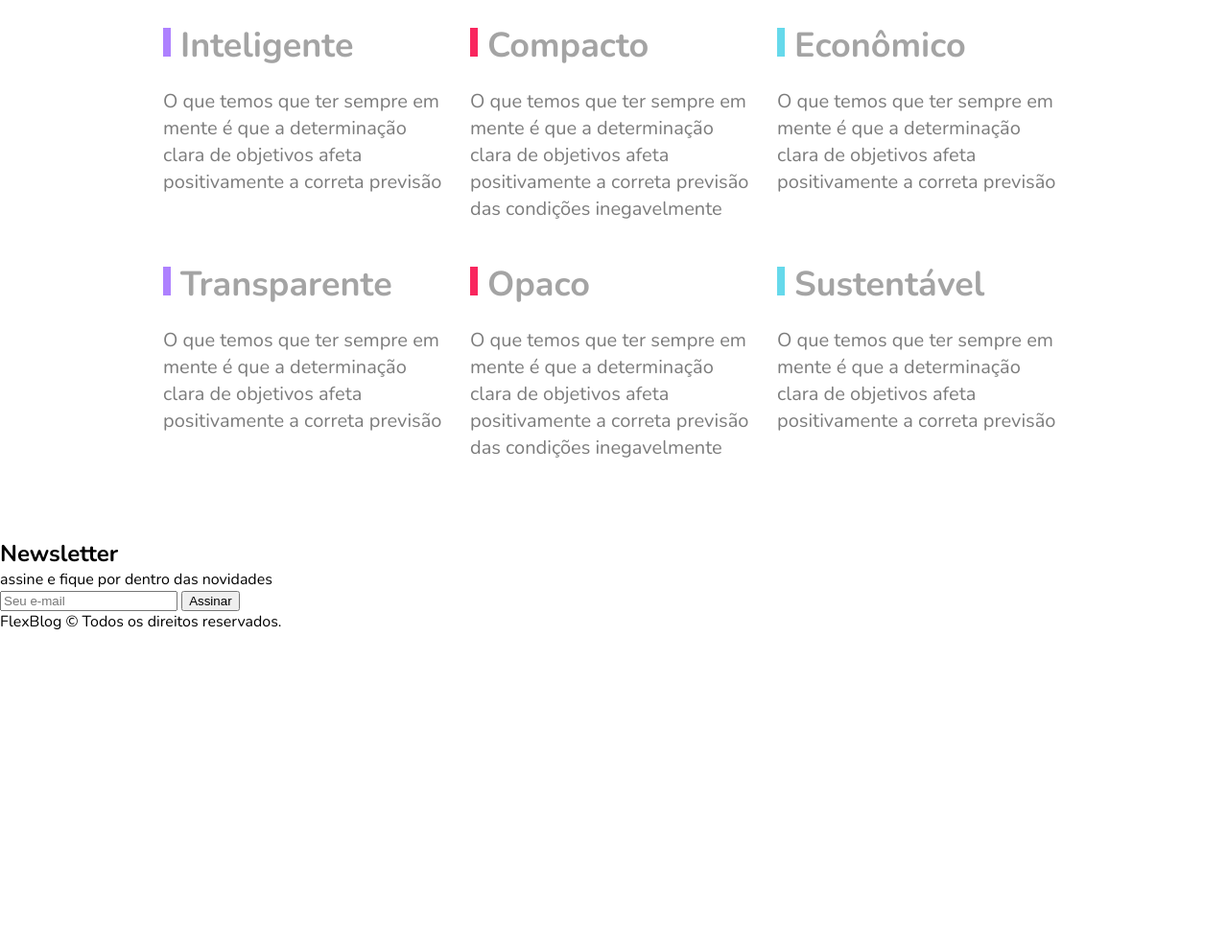
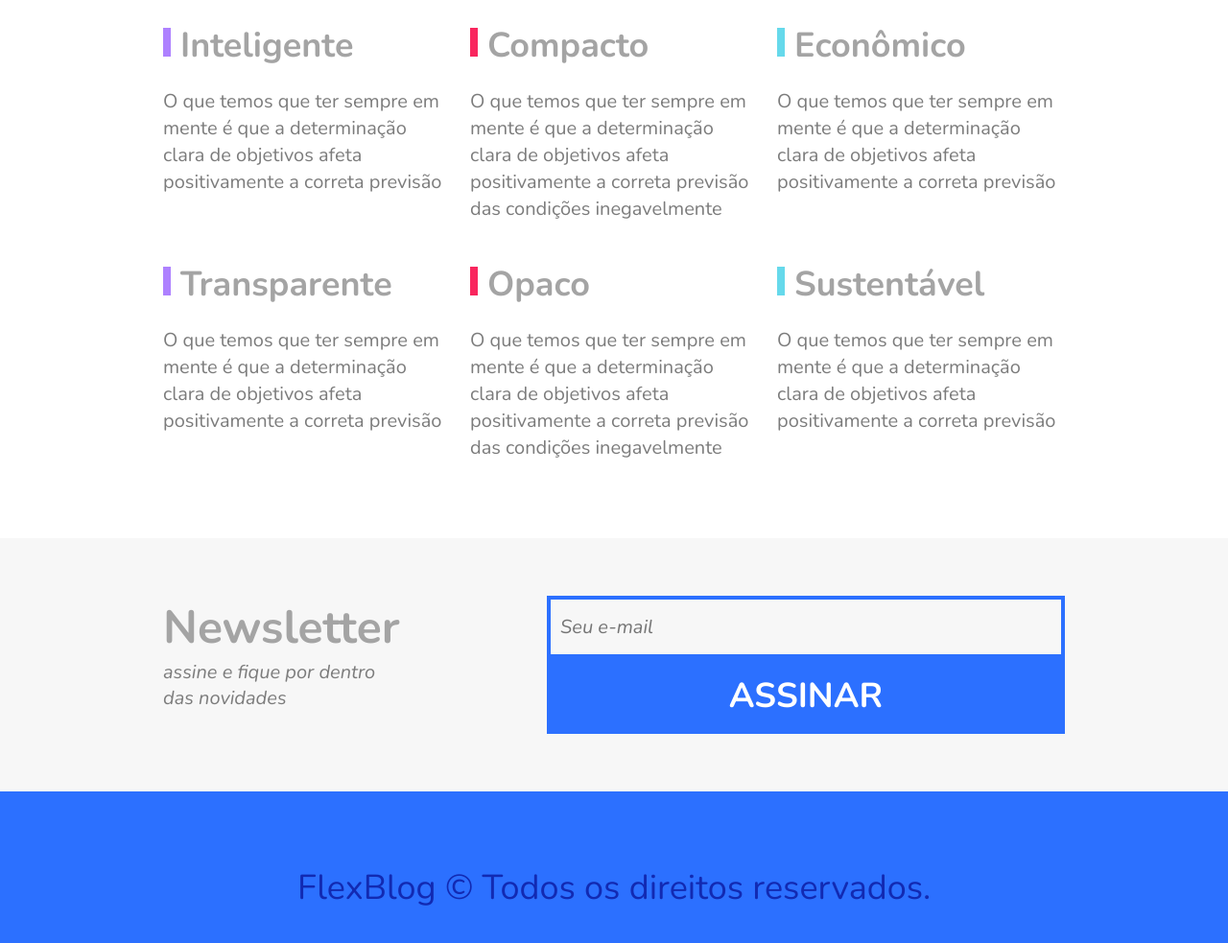
Before and after one commit to antoniodiasfilho/projeto-flexblog, a plain HTML site: page index.html in a window 1280 px wide. Shown: the part 2645-3628 px from the top of the page at 96% size. Before the commit the page ends 3304 px from the top, so only its background shows below. Drawn offline with nearby package versions, Linux system fonts and the light colour scheme.

Commit message:
projeto finalizado

```diff
--- a/estilos/style.css
+++ b/estilos/style.css
@@ -52,6 +52,7 @@ img{
 
 
 /* Menu */
+
 
 .menu-bg{
     background-color: #2c70ff;
@@ -312,3 +313,88 @@ img{
     line-height: 1.4 ;
     color: #7c7c7c;
 }
+
+
+/* Newsletter */
+
+.newsletter{
+    background-color: #f7f7f7;
+    padding: 60px calc((100% - 960px) / 2);
+    display: flex;
+    flex-wrap: wrap;
+}
+
+.newsletter-info{
+    flex: 1 1 240px;
+    margin: 0px 10px;
+}
+
+.newsletter-info h1{
+    font-size: 3em;
+    color: #a4a4a4;
+}
+
+.newsletter-info p {
+    font-size: 1.25em;
+    font-style: italic;
+    max-width: 230px;
+    color: #7c7c7c;
+    margin-bottom: 10px;
+}
+
+.newsletter-form{
+    flex: 2 1 260px;
+    margin: 0px 10px;
+    align-self: center;
+    display: flex;
+    flex-wrap: wrap;
+}
+
+.newsletter-form input{
+    flex: 3 1 260px;
+    font-size: 1.25em;
+    color: #7c7c7c;
+    font-style: italic;
+    font-family: 'Nunito', Arial, Helvetica, sans-serif;
+    border: 4px solid #2c70ff;
+    background-color: transparent;
+    padding: 15px 10px;
+    margin: 0px;
+    border-radius: 0px;
+}
+
+.newsletter-form button{
+    flex: 1 1 260px;
+    font-family: 'Nunito', Arial, Helvetica, sans-serif;
+    font-size: 2.25em;
+    font-weight: bold;
+    text-transform: uppercase;
+    background-color: #2c70ff;
+    color: white;
+    border: 0px;
+    margin: 0px;
+    cursor: pointer;
+    padding: 15px 10px;
+}
+
+@media (max-width: 600px) {
+    .newsletter-form button{
+        font-size: 1.5em;
+    }
+}
+
+/* Footer */
+
+.footer{
+    display: flex;
+    height: 200px;
+    align-items: center;
+    background-color: #2c70ff;
+}
+
+.footer p{
+    flex: 1;
+    text-align: center;
+    font-size: 2.25em;
+    color: #122ab2;
+}
```
